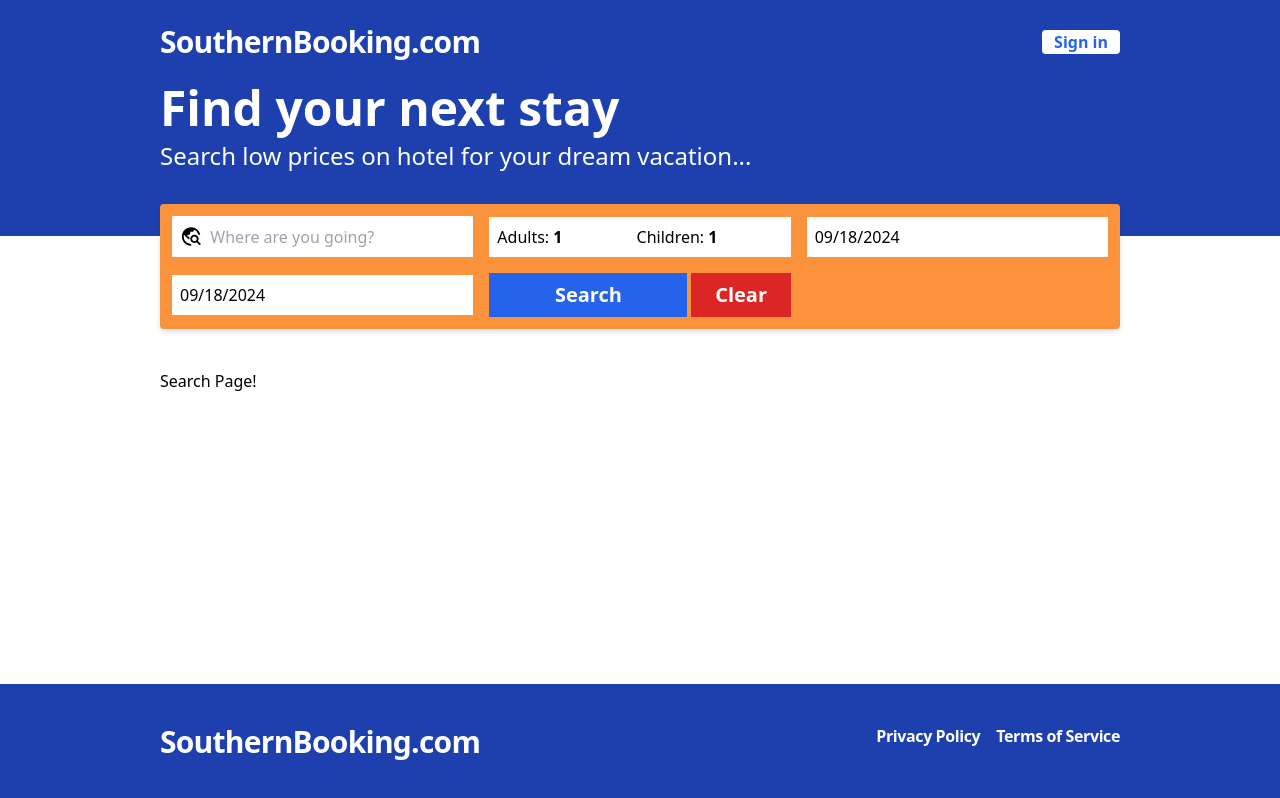
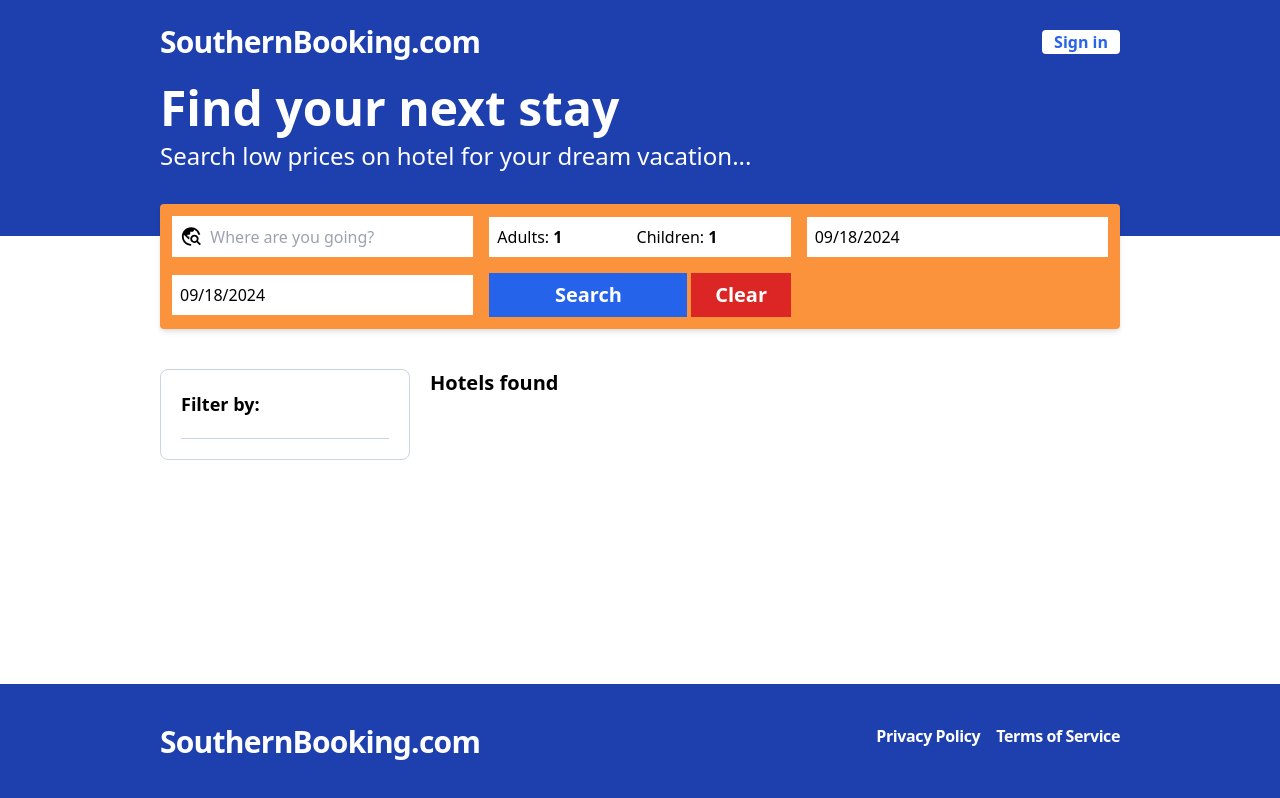
Before and after one commit to Vishnuka084/Souther_Hotel_Booking, a React (Vite) app in the folder frontend/: page /search in a window 1280 px wide. Built offline with nearby package versions, Linux system fonts and the light colour scheme; no server answers.

Commit message:
Search bar function updated

```diff
--- a/frontend/src/pages/Search.tsx
+++ b/frontend/src/pages/Search.tsx
@@ -1,16 +1,11 @@
 import { useQuery } from "react-query";
-import { useSearchContext } from "../contexts/SearchContext"
+import { useSearchContext } from "../contexts/SearchContext";
 import * as apiClient from "../api-client";
 import { useState } from "react";
 
 const Search = () => {
   const search = useSearchContext();
   const [page, setPage] = useState<number>(1);
-    const [selectedStars, setSelectedStars] = useState<string[]>([]);
-    const [selectedHotelTypes, setSelectedHotelTypes] = useState<string[]>([]);
-    const [selectedFacilities, setSelectedFacilities] = useState<string[]>([]);
-    const [selectedPrice, setSelectedPrice] = useState<number | undefined>();
-    const [sortOption, setSortOption] = useState<string>("");
 
   const searchParams = {
     destination: search.destination,
@@ -18,19 +13,32 @@
     checkOut: search.checkOut.toISOString(),
     adultCount: search.adultCount.toString(),
     childCount: search.childCount.toString(),
-        page: page.toString(),
-        stars: selectedStars,
-        types: selectedHotelTypes,
-        facilities: selectedFacilities,
-        maxPrice: selectedPrice?.toString(),
-        sortOption,
+    page: page.toString()
   };
-
 
   const { data: hotelData } = useQuery(["searchHotels", searchParams], () =>
     apiClient.searchHotels(searchParams)
   );
-    return <>Search Page!</>
-}
 
-export default  Search;
+  return (
+    <div className="grid grid-cols-1 lg:grid-cols-[250px_1fr] gap-5">
+      <div className="rounded-lg border border-slate-300 p-5 h-fit sticky top-10">
+        <div className="space-y-5">
+          <h3 className="text-lg font-semibold border-b border-slate-300 pb-5">
+            Filter by:
+          </h3>
+        </div>
+      </div>
+      <div className="flex flex-col gap-5">
+        <div className="flex justify-between items-center">
+          <span className="text-xl font-bold">
+            {hotelData?.pagination.total} Hotels found
+            {search.destination ? ` in ${search.destination}` : ""}
+          </span>
+        </div>
+      </div>
+    </div>
+  );
+};
+
+export default Search;
```
Lines whose indentation alone changed are shown as unchanged.
